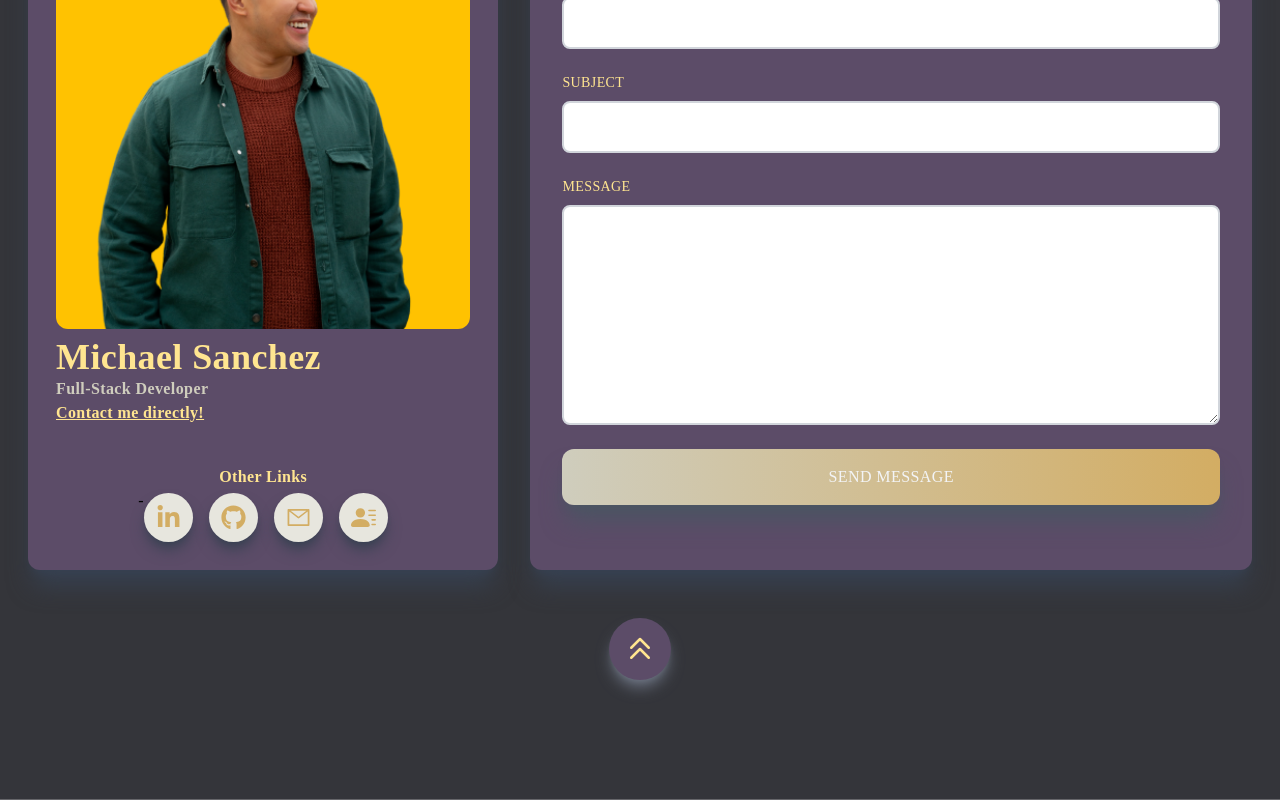
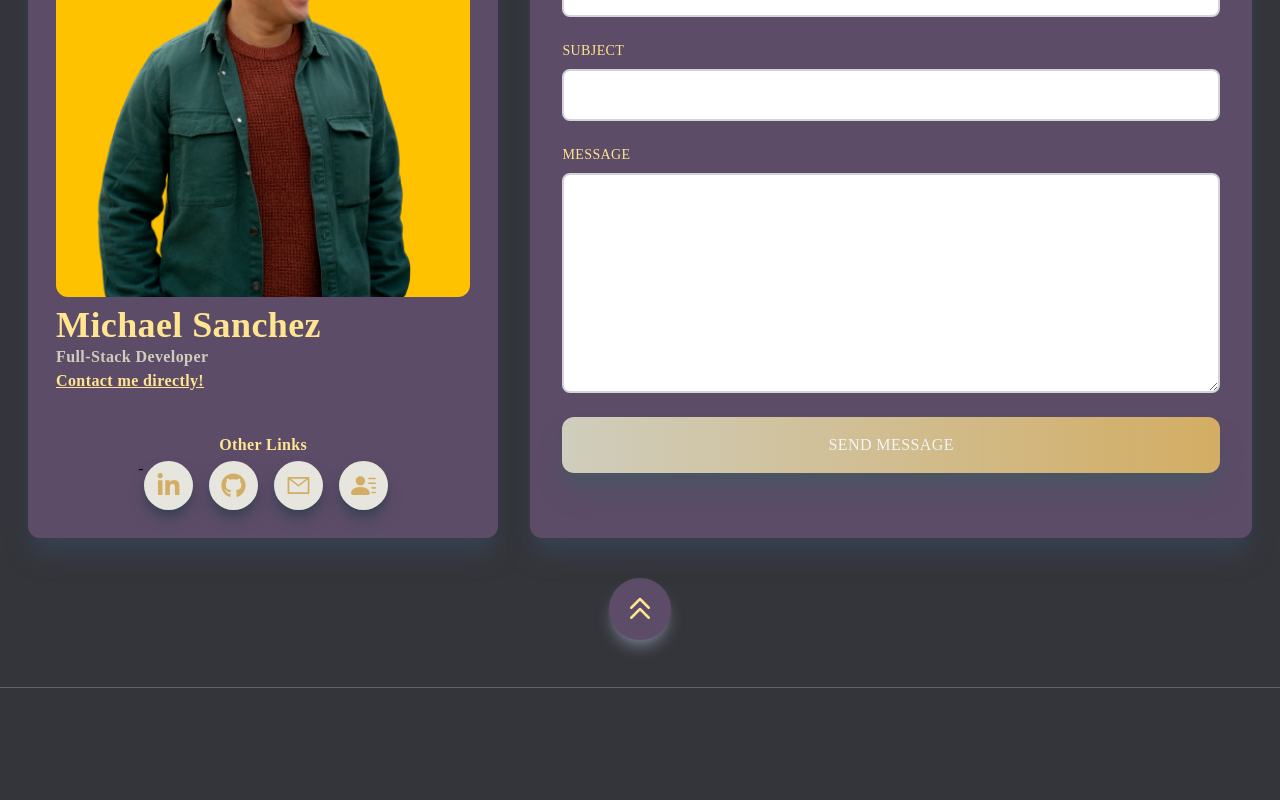
Before and after one commit to MikeSanDev/portfolio-nextjs, a Next.js app: page / in a window 1280 px wide. Shown: the part 4101-4901 px from the top of the page. After the commit the page ends 4789 px from the top, so only its background shows below. Built offline with nearby package versions, Linux system fonts and the light colour scheme; a web font is replaced by a local one.

Commit message:
contact changes

```diff
--- a/components/Contacts.js
+++ b/components/Contacts.js
@@ -44,7 +44,7 @@ const Contact = () => {
       id="contact"
       className="w-full  p-2 skills-bg bg-cover bg-center"
     style={{ backgroundImage: "url('/assets/bg2.svg')" }}>
-      <div className="max-w-[1240px] m-auto px-2 py-16 w-full">
+      <div className="max-w-[1240px] m-auto px-2 pt-8 pb-0 w-full">
         <p className="text-xl tracking-widest uppercase text-[#ffe590]">
           Contact
         </p>
@@ -216,9 +216,10 @@ const Contact = () => {
             </div>
           </div>
         </div>
-        <div className="flex justify-center py-12">
+        <div className="flex justify-center py-10">
           <Link href="/">
-            <div  className="rounded-full shadow-lg  shadow-gray-500 p-4 bg-[#5c4c68] cursor-pointer hover:scale-110 ease-in duration-300 text-accentColor">
+            <div  className="rounded-full shadow-lg  shadow-gray-500 p-4 bg-[#5c4c68] cursor-pointer hover:scale-110 ease-in duration-300 text-accentColor"
+            title="Back to the top">
               <HiOutlineChevronDoubleUp size={30} className="m-auto" />
             </div>
           </Link>
```
